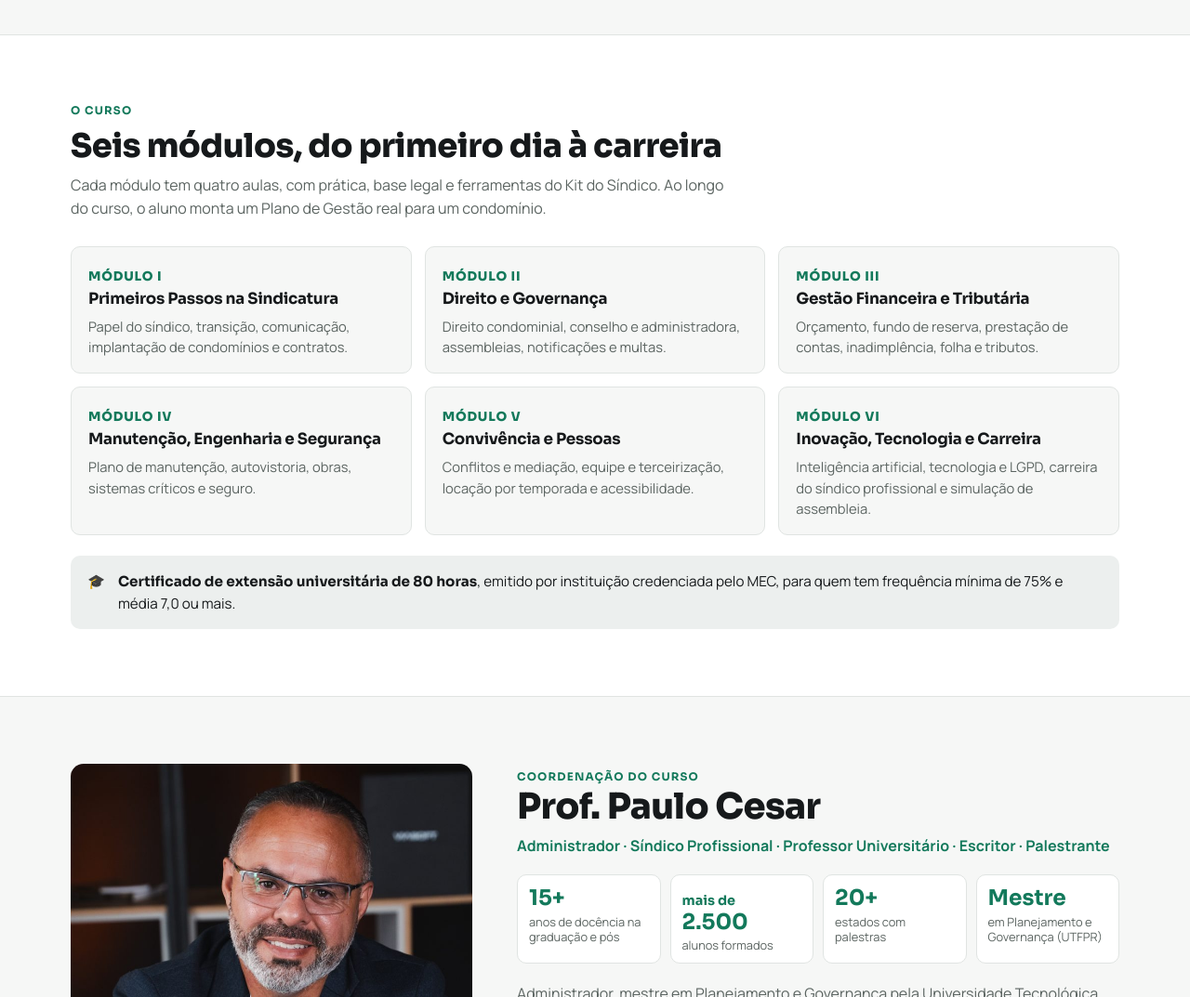
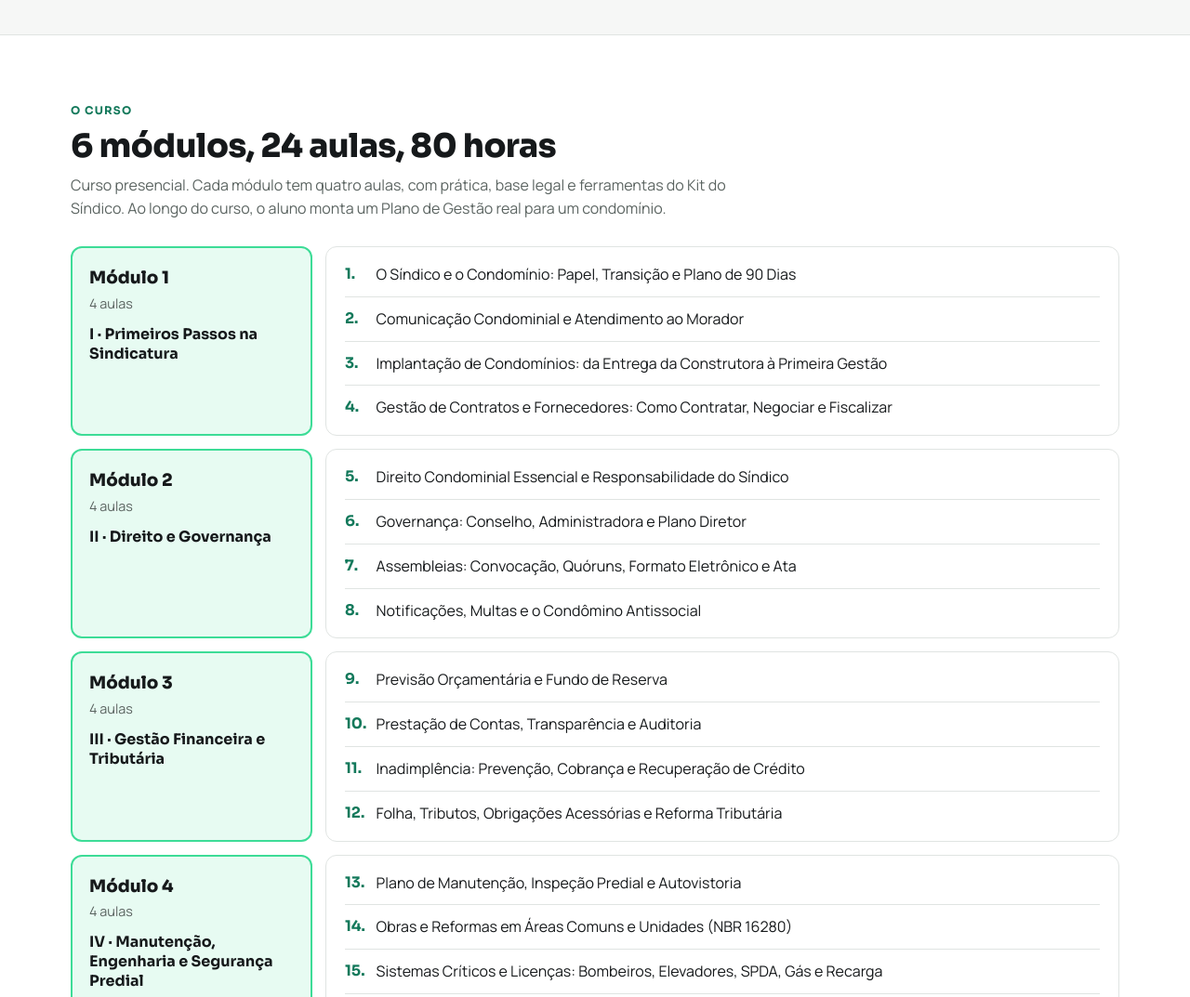
Before and after one commit to sindicopaulocesar/site, a plain HTML site: page index.html in a window 1280 px wide. Shown: the part 1560-2633 px from the top of the page at 93% size. Drawn offline with Linux system fonts and the light colour scheme.

Commit message:
Capa: grade do curso com 6 módulos e 24 aulas
Co-Authored-By: Claude Opus 5.5 <noreply@anthropic.com>
Claude-Session: https://claude.ai/code/session_01HDP1NnciotTiEz5jQv3yxU

```diff
--- a/index.html
+++ b/index.html
@@ -81,6 +81,16 @@ section{padding:72px 0}
 .mod .n{font-family:var(--fd);font-weight:800;color:var(--green-ink);font-size:.85rem;letter-spacing:.06em}
 .mod h3{font-size:1.05rem;margin:4px 0 8px}
 .mod p{color:var(--muted);font-size:.92rem}
+.grade{display:grid;gap:14px}
+.gmod{display:grid;grid-template-columns:minmax(0,260px) minmax(0,1fr);gap:14px}
+.gcab{background:rgba(61,220,151,.12);border:2px solid var(--green);border-radius:12px;padding:18px 18px;display:flex;flex-direction:column;gap:2px}
+.gcab b{font-family:var(--fd);font-size:1.15rem;font-weight:800}
+.gcab span{color:var(--muted);font-size:.9rem}
+.gcab strong{font-family:var(--fd);font-weight:700;margin-top:10px;line-height:1.3}
+.gaulas{list-style:none;margin:0;padding:6px 20px;background:var(--surface);border:1px solid var(--line);border-radius:12px}
+.gaulas li{padding:11px 0;border-bottom:1px solid var(--line);display:flex;gap:8px}
+.gaulas li:last-child{border-bottom:0}
+.gaulas li span{font-family:var(--fd);font-weight:700;color:var(--green-ink);min-width:1.6em}
 .selo{margin-top:22px;display:flex;gap:14px;align-items:flex-start;padding:16px 18px;border-radius:10px;background:var(--soft);font-size:.95rem}
 .selo b{font-family:var(--fd)}
 
@@ -111,7 +121,7 @@ footer a{color:var(--green)}
 @media (max-width:960px){.cidades{grid-template-columns:repeat(2,1fr)}.mods{grid-template-columns:repeat(2,1fr)}.coord{grid-template-columns:1fr;gap:28px}.foto{max-width:420px}}
 @media (max-width:640px){.nums{grid-template-columns:repeat(2,1fr)}
   .bar .btn{display:none}.hero{padding-top:28px;padding-bottom:44px}.facade{display:none}.facts{display:grid;grid-template-columns:repeat(4,auto);gap:10px 18px}.facts b{font-size:1.5rem}.ctas .btn{width:100%}
-  .cidades,.mods{grid-template-columns:1fr}section{padding:52px 0}
+  .cidades,.mods,.gmod{grid-template-columns:1fr}.gmod{gap:8px}.grade{gap:22px}section{padding:52px 0}
   .livros{grid-template-columns:1fr}.livros .txt{padding:28px 22px}}
 </style>
 </head>
@@ -187,16 +197,16 @@ footer a{color:var(--green)}
   <div class="wrap">
     <div class="head">
       <span class="eyebrow">O curso</span>
-      <h2>Seis módulos, do primeiro dia à carreira</h2>
-      <p>Cada módulo tem quatro aulas, com prática, base legal e ferramentas do Kit do Síndico. Ao longo do curso, o aluno monta um Plano de Gestão real para um condomínio.</p>
+      <h2>6 módulos, 24 aulas, 80 horas</h2>
+      <p>Curso presencial. Cada módulo tem quatro aulas, com prática, base legal e ferramentas do Kit do Síndico. Ao longo do curso, o aluno monta um Plano de Gestão real para um condomínio.</p>
     </div>
-    <div class="mods">
-      <div class="mod"><span class="n">MÓDULO I</span><h3>Primeiros Passos na Sindicatura</h3><p>Papel do síndico, transição, comunicação, implantação de condomínios e contratos.</p></div>
-      <div class="mod"><span class="n">MÓDULO II</span><h3>Direito e Governança</h3><p>Direito condominial, conselho e administradora, assembleias, notificações e multas.</p></div>
-      <div class="mod"><span class="n">MÓDULO III</span><h3>Gestão Financeira e Tributária</h3><p>Orçamento, fundo de reserva, prestação de contas, inadimplência, folha e tributos.</p></div>
-      <div class="mod"><span class="n">MÓDULO IV</span><h3>Manutenção, Engenharia e Segurança</h3><p>Plano de manutenção, autovistoria, obras, sistemas críticos e seguro.</p></div>
-      <div class="mod"><span class="n">MÓDULO V</span><h3>Convivência e Pessoas</h3><p>Conflitos e mediação, equipe e terceirização, locação por temporada e acessibilidade.</p></div>
-      <div class="mod"><span class="n">MÓDULO VI</span><h3>Inovação, Tecnologia e Carreira</h3><p>Inteligência artificial, tecnologia e LGPD, carreira do síndico profissional e simulação de assembleia.</p></div>
+    <div class="grade">
+      <div class="gmod"><div class="gcab"><b>Módulo 1</b><span>4 aulas</span><strong>I · Primeiros Passos na Sindicatura</strong></div><ol class="gaulas" start="1"><li><span>1.</span> O Síndico e o Condomínio: Papel, Transição e Plano de 90 Dias</li><li><span>2.</span> Comunicação Condominial e Atendimento ao Morador</li><li><span>3.</span> Implantação de Condomínios: da Entrega da Construtora à Primeira Gestão</li><li><span>4.</span> Gestão de Contratos e Fornecedores: Como Contratar, Negociar e Fiscalizar</li></ol></div>
+      <div class="gmod"><div class="gcab"><b>Módulo 2</b><span>4 aulas</span><strong>II · Direito e Governança</strong></div><ol class="gaulas" start="5"><li><span>5.</span> Direito Condominial Essencial e Responsabilidade do Síndico</li><li><span>6.</span> Governança: Conselho, Administradora e Plano Diretor</li><li><span>7.</span> Assembleias: Convocação, Quóruns, Formato Eletrônico e Ata</li><li><span>8.</span> Notificações, Multas e o Condômino Antissocial</li></ol></div>
+      <div class="gmod"><div class="gcab"><b>Módulo 3</b><span>4 aulas</span><strong>III · Gestão Financeira e Tributária</strong></div><ol class="gaulas" start="9"><li><span>9.</span> Previsão Orçamentária e Fundo de Reserva</li><li><span>10.</span> Prestação de Contas, Transparência e Auditoria</li><li><span>11.</span> Inadimplência: Prevenção, Cobrança e Recuperação de Crédito</li><li><span>12.</span> Folha, Tributos, Obrigações Acessórias e Reforma Tributária</li></ol></div>
+      <div class="gmod"><div class="gcab"><b>Módulo 4</b><span>4 aulas</span><strong>IV · Manutenção, Engenharia e Segurança Predial</strong></div><ol class="gaulas" start="13"><li><span>13.</span> Plano de Manutenção, Inspeção Predial e Autovistoria</li><li><span>14.</span> Obras e Reformas em Áreas Comuns e Unidades (NBR 16280)</li><li><span>15.</span> Sistemas Críticos e Licenças: Bombeiros, Elevadores, SPDA, Gás e Recarga</li><li><span>16.</span> Seguro Condominial e Gestão de Sinistros</li></ol></div>
+      <div class="gmod"><div class="gcab"><b>Módulo 5</b><span>4 aulas</span><strong>V · Convivência e Pessoas</strong></div><ol class="gaulas" start="17"><li><span>17.</span> Conflitos, Mediação e Problemas do Dia a Dia</li><li><span>18.</span> Gestão de Pessoas: Equipe Própria, Terceirização, Trabalhista e NR-01</li><li><span>19.</span> Novas Formas de Moradia: Airbnb, Locação por Temporada e Condomínios de Uso Misto</li><li><span>20.</span> Acessibilidade, Inclusão e Envelhecimento nos Condomínios</li></ol></div>
+      <div class="gmod"><div class="gcab"><b>Módulo 6</b><span>4 aulas</span><strong>VI · Inovação, Tecnologia e Carreira</strong></div><ol class="gaulas" start="21"><li><span>21.</span> Inteligência Artificial para Síndicos</li><li><span>22.</span> Tecnologia, Segurança e LGPD no Condomínio</li><li><span>23.</span> Carreira do Síndico Profissional: Posicionamento, Precificação e Captação</li><li><span>24.</span> Simulação de Assembleia e Encerramento</li></ol></div>
     </div>
     <div class="selo"><span>🎓</span><p><b>Certificado de extensão universitária de 80 horas</b>, emitido por instituição credenciada pelo MEC, para quem tem frequência mínima de 75% e média 7,0 ou mais.</p></div>
   </div>
```
